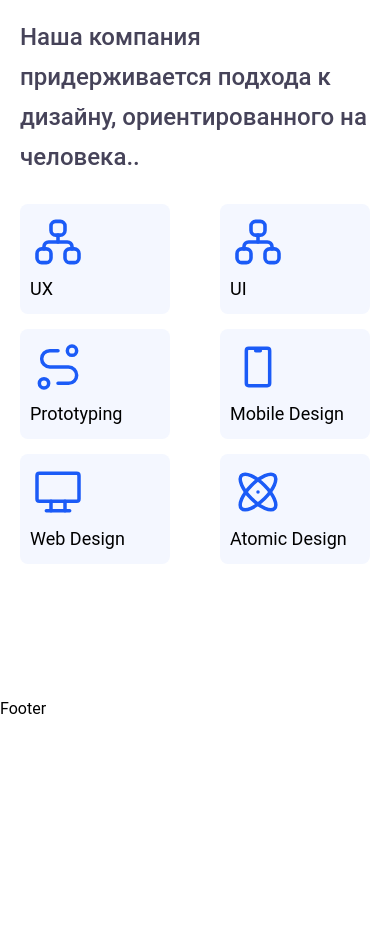
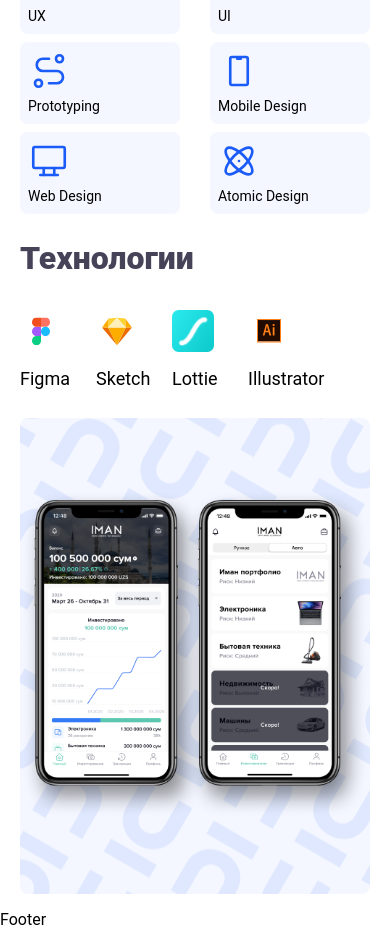
Before and after one commit to Islomjonsdev/udevs, a Next.js app: page / in a window 390 px wide. Shown: the part 5052-5981 px from the top of the page. Before the commit the page ends 5770 px from the top, so only its background shows below. Built offline with nearby package versions, Linux system fonts and the light colour scheme.

Commit message:
done responsive

```diff
--- a/src/components/Design/Card/Card.module.scss
+++ b/src/components/Design/Card/Card.module.scss
@@ -17,3 +17,23 @@
     color: #000;
   }
 }
+
+@media only screen and (max-width: 900px) {
+  .card {
+    max-width: 160px;
+    width: 100%;
+    background-color: #f4f7ff;
+    padding: 8px;
+    border-radius: 8px;
+    margin-bottom: 8px;
+    img {
+      width: 42px;
+      height: 42px;
+    }
+
+    p {
+      font-size: 14px;
+      line-height: 20px;
+    }
+  }
+}
--- a/src/components/Design/Design.jsx
+++ b/src/components/Design/Design.jsx
@@ -7,9 +7,15 @@ import cardImg3 from "../../assets/svg/uiux3.svg";
 import cardImg4 from "../../assets/svg/uiux4.svg";
 import cardImg5 from "../../assets/svg/uiux5.svg";
 import cardImg6 from "../../assets/svg/uiux6.svg";
+import cardImgRight from "../../assets/images/uiuximg.png";
+import figmaIcon from "../../assets/svg/figma.svg";
+import secIcon from "../../assets/svg/sec.svg";
+import lottieIcon from "../../assets/svg/lottie.svg";
+import lllusIcon from "../../assets/svg/lllus.svg";
 import Card from "./Card/Card";
 
 import style from "./Design.module.scss";
+import Image from "next/image";
 
 const Design = () => {
   const cardData = [
@@ -38,6 +44,25 @@ const Design = () => {
       cardText: "Atomic Design",
     },
   ];
+
+  const technologyData = [
+    {
+      techImg: figmaIcon,
+      techText: "Figma",
+    },
+    {
+      techImg: secIcon,
+      techText: "Sketch",
+    },
+    {
+      techImg: lottieIcon,
+      techText: "Lottie",
+    },
+    {
+      techImg: lllusIcon,
+      techText: "Illustrator",
+    },
+  ];
   return (
     <section className={style.design}>
       <div className={style.container}>
@@ -57,6 +82,24 @@ const Design = () => {
                   );
                 })}
               </div>
+              <div className={style.card_bottom}>
+                <h3>Технологии</h3>
+                <div className={style.card_bottom_list}>
+                  {technologyData?.map((card, index) => {
+                    const { techImg, techText } = card;
+                    return (
+                      <div className={style.card_bottom_item} key={index}>
+                        <Image className={style.card_bottom_img} src={techImg} alt="techImg" />
+                        <p className={style.card_bottom_text}>{techText}</p>
+                      </div>
+                    );
+                  })}
+                </div>
+              </div>
+            </div>
+
+            <div className={style.card_right}>
+              <Image src={cardImgRight} alt="cardImgRight" />
             </div>
           </div>
         </div>
--- a/src/components/Design/Design.module.scss
+++ b/src/components/Design/Design.module.scss
@@ -22,6 +22,9 @@
     }
 
     .card_wrapper {
+      display: flex;
+      align-items: center;
+      justify-content: space-between;
       .card_left {
         max-width: 500px;
         width: 100%;
@@ -39,7 +42,126 @@
           flex-wrap: wrap;
           margin-bottom: 40px;
         }
+
+        .card_bottom {
+          h3 {
+            color: #464359;
+            font-size: 32px;
+            line-height: 40px;
+            font-weight: 800;
+            margin-bottom: 32px;
+          }
+
+          .card_bottom_list {
+            display: flex;
+            gap: 48px;
+            .card_bottom_item {
+              max-width: 68px;
+              width: 100%;
+
+              .card_bottom_img {
+                width: 56px;
+                height: 56px;
+                margin-bottom: 8px;
+              }
+
+              .card_bottom_text {
+                font-size: 20px;
+                line-height: 30px;
+                font-weight: 400;
+                color: #000;
               }
             }
           }
         }
+      }
+
+      .card_right {
+        background-image: url("../../assets/images/uiuxbg.png");
+        background-repeat: no-repeat;
+        background-position: right;
+        border-radius: 8px;
+
+        img {
+          max-width: 500px;
+          width: 100%;
+          height: 472px;
+          object-fit: contain;
+        }
+      }
+    }
+  }
+}
+
+@media only screen and (max-width: 900px) {
+  .design {
+    padding: 16px 0px;
+
+    .design_blog {
+      h1 {
+        max-width: 270px;
+        width: 100%;
+        font-size: 32px;
+        line-height: 40px;
+        font-weight: 800;
+      }
+
+      .card_wrapper {
+        display: flex;
+        flex-direction: column;
+        align-items: flex-start;
+        justify-content: space-between;
+        .card_left {
+          max-width: 500px;
+          width: 100%;
+          .card_lef_text {
+            font-size: 16px;
+            line-height: 30px;
+          }
+          .card_list {
+            display: flex;
+            align-items: center;
+            justify-content: space-between;
+            flex-wrap: wrap;
+            margin: 16px 0px;
+          }
+
+          .card_bottom {
+            .card_bottom_list {
+              display: flex;
+              gap: 16px;
+              margin-bottom: 24px;
+              .card_bottom_item {
+                max-width: 60px;
+                width: 100%;
+
+                .card_bottom_img {
+                  width: 42px;
+                  height: 42px;
+                }
+
+                .card_bottom_text {
+                    font-size: 18px;
+                }
+              }
+            }
+          }
+        }
+
+        .card_right {
+          background-image: url("../../assets/images/uiuxbg.png");
+          background-repeat: no-repeat;
+          background-position: right;
+          border-radius: 8px;
+
+          img {
+            max-width: 500px;
+            width: 100%;
+            height: 472px;
+            object-fit: contain;
+          }
+        }
+      }
+    }
+  }
+}
```
Lines whose indentation alone changed are shown as unchanged.
